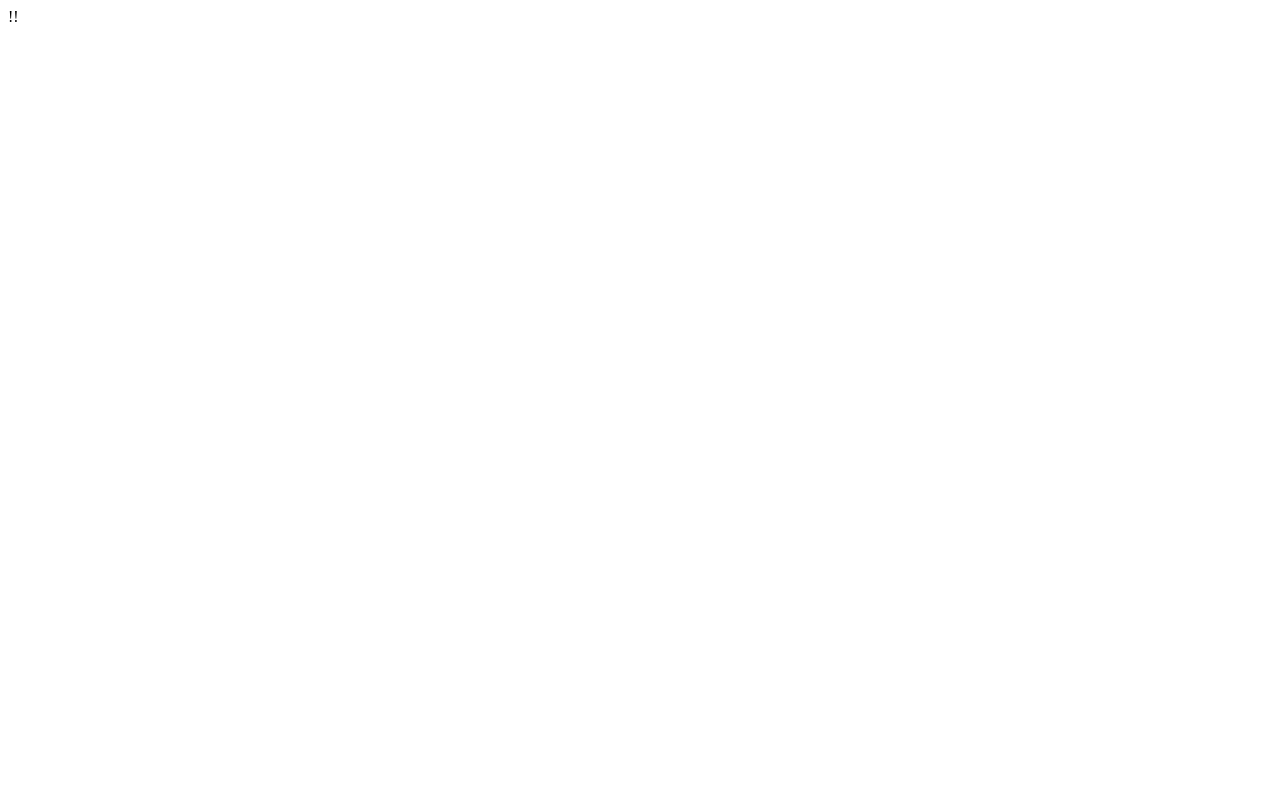
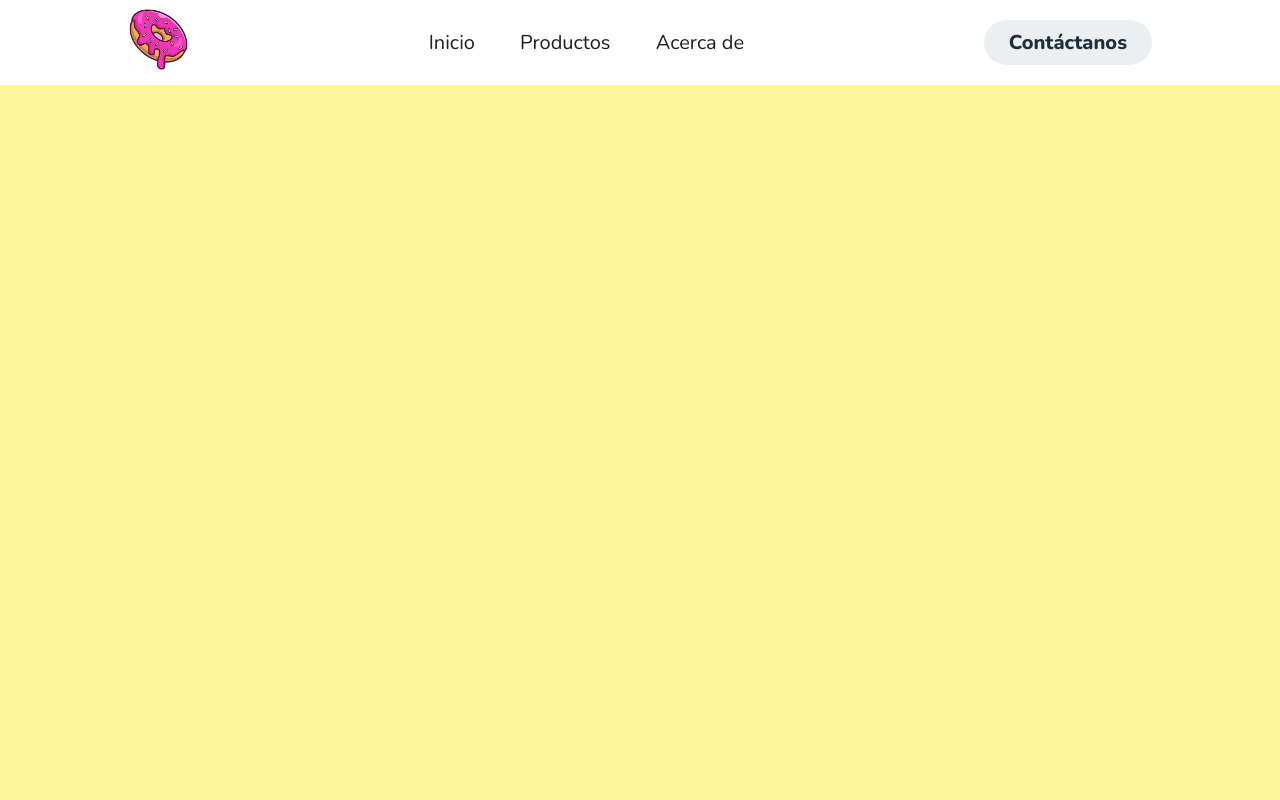
Before and after one commit to j35u54n6u10/Sisteendi, a PHP site: page / in a window 1280 px wide. Before the commit the page is almost empty. Run offline with PHP 8.4, Linux system fonts and the light colour scheme.

Commit message:
NavBar 1.0

```diff
--- /dev/null
+++ b/css/index.css
@@ -0,0 +1,76 @@
+@import url('https://fonts.googleapis.com/css2?family=Nunito:wght@400;800&display=swap');
+
+*{
+    box-sizing: border-box;
+    margin: 0;
+    padding: 0;
+    font-family: 'Nunito', sans-serif;
+    font-size: 20px;
+}
+
+body{
+    background-color: #fff59d;
+}
+
+.header{
+    background-color: #ffffff;
+    display: flex;
+    justify-content: space-between;
+    align-items: center;
+    height: 85px;
+    padding: 5px 10%;
+}
+
+.header .logo{
+    cursor: pointer;
+}
+
+.header .logo img{
+    height: 70px;
+    width: auto;
+    transition: all 0.3s;
+}
+
+.header .logo img:hover{
+    transform: scale(1.2);
+}
+
+.header .nav-links{
+    list-style: none;
+}
+
+.header .nav-links li{
+    display: inline-block;
+    padding: 0 20px;
+}
+
+.header .nav-links li:hover{
+    transform: scale(1.1);
+}
+
+.header .nav-links a{
+    font-size: 700;
+    color: #1c1e1f;
+    text-decoration: none;
+}
+
+.header .nav-links li a:hover{
+    color: #242321;
+}
+
+.header .btn button{
+    font-weight: 700;
+    color: #1b3039;
+    padding: 9px 25px;
+    background: #eceff1;
+    border: none;
+    border-radius: 50px;
+    cursor: pointer;
+    transition: all 0.3s ease 0s;
+}
+
+.header .btn button:hover{
+    background-color: #e2f1f8;
+    color: #ef34b2;
+    transform: scale(1.1);
+}
--- a/index.php
+++ b/index.php
@@ -1,4 +1,25 @@
-<?php
-echo "!!";
-
-?>
+<!DOCTYPE html>
+<html lang="en">
+<head>
+    <meta charset="UTF-8">
+    <meta http-equiv="X-UA-Compatible" content="IE=edge">
+    <meta name="viewport" content="width=device-width, initial-scale=1.0">
+    <title>navbar Uno</title>
+    <link rel="stylesheet" href="css/index.css">
+</head>
+<body>
+    <header class="header">
+        <div class="logo">
+            <img src="assets/loguito.jpeg" alt="Logo de la marca">
+        </div>
+        <nav>
+           <ul class="nav-links">
+                <li><a href="#">Inicio</a></li>
+                <li><a href="#">Productos</a></li>
+                <li><a href="#">Acerca de</a></li>
+           </ul>
+        </nav>
+        <a class="btn" href="#"><button>Contáctanos</button></a>
+    </header>
+</body>
+</html>
```
Also changed, not shown: assets/log.jpeg (added), assets/loguito.jpeg (added).
